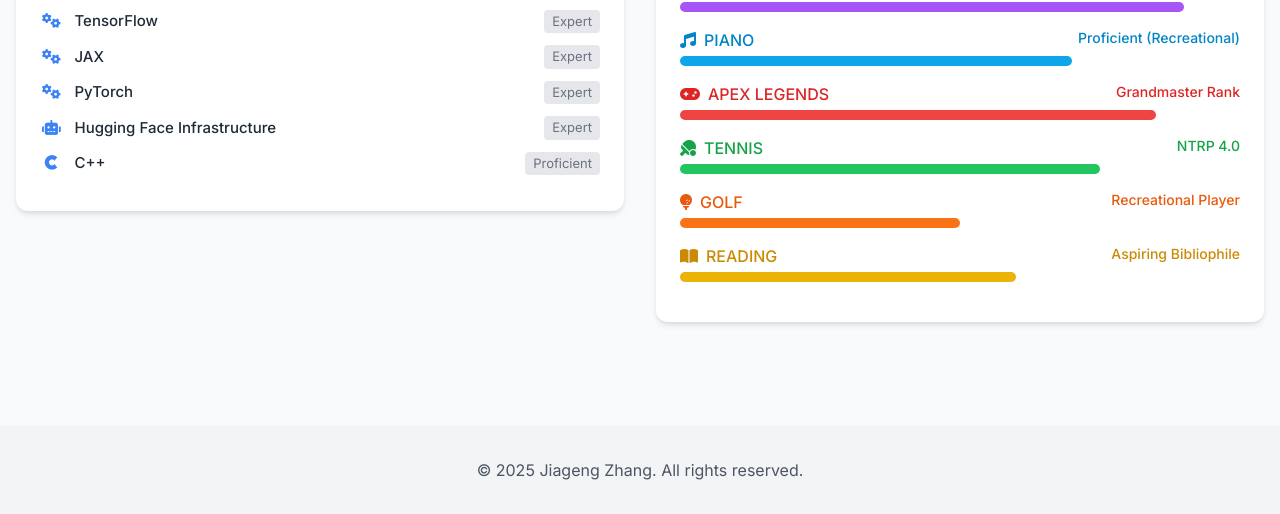
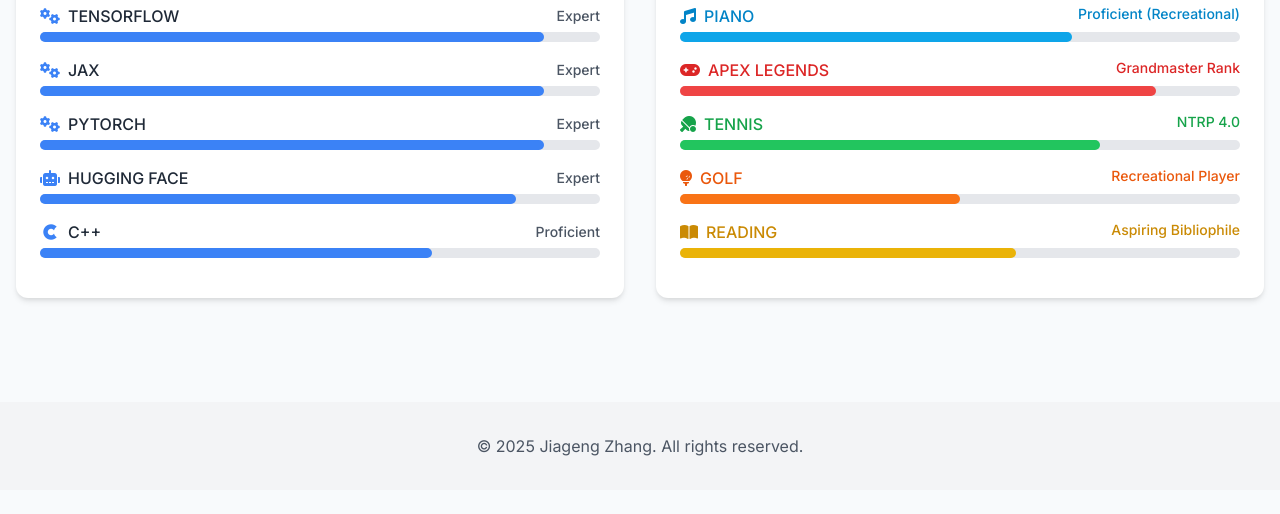
Before and after one commit to Zarjagen/portfolio, a plain HTML site: page index.html in a window 1280 px wide. Shown: the part 2134-2648 px from the top of the page. After the commit the page ends 2624 px from the top, so only its background shows below. Drawn offline with nearby package versions, Linux system fonts and the light colour scheme.

Commit message:
Update bar for programming language.

```diff
--- a/index.html
+++ b/index.html
@@ -12,12 +12,12 @@
             font-family: 'Inter', sans-serif;
             background-color: #f8fafc; /* Tailwind gray-50 */
         }
-        /* .progress-bar-bg {
+        .progress-bar-bg {
             background-color: #e5e7eb; /* Tailwind gray-200 */
-        /* }
+        }
         .progress-bar-fill {
             background-color: #3b82f6; /* Tailwind blue-500 */
-        /* } */
+        }
         .icon-link:hover {
             color: #3b82f6; /* Tailwind blue-500 */
         }
@@ -62,7 +62,7 @@
         }
 
         .hero-background {
-            background-image: url('https://placehold.co/1200x300/a0aec0/ffffff?text=Universe');
+            background-image: url('https://placehold.co/1200x300/a0aec0/ffffff?text=The+Universe');
             background-size: cover;
             background-position: center;
             height: 250px;
@@ -153,30 +153,18 @@
             flex: 1;
         }
 
-        /* Technical Skills List Styling */
+        /* Technical Skills List Styling - Reverted to progress bar style */
         .skill-item {
-            display: flex;
-            align-items: center;
-            margin-bottom: 0.75rem; /* mb-3 */
-            font-size: 0.9375rem; /* text-base slightly smaller */
+            margin-bottom: 1rem; /* mb-4 */
         }
-        .skill-item-icon {
-            color: #3b82f6; /* text-blue-500 */
-            margin-right: 0.75rem; /* mr-3 */
-            width: 1.5em; /* Consistent icon width */
-            text-align: center;
+        .skill-item .flex {
+             margin-bottom: 0.25rem; /* mb-1 */
         }
-        .skill-name {
-            font-weight: 500; /* font-medium */
+        .skill-item .text-base { /* Skill name */
             color: #1f2937; /* text-gray-800 */
-            flex-grow: 1;
         }
-        .skill-level {
-            font-size: 0.8125rem; /* text-sm slightly smaller */
-            color: #6b7280; /* text-gray-500 */
-            background-color: #e5e7eb; /* bg-gray-200 */
-            padding: 0.125rem 0.5rem; /* py-0.5 px-2 */
-            border-radius: 0.25rem; /* rounded-md */
+         .skill-item .text-sm { /* Skill level text */
+            color: #4b5563; /* text-gray-600 */
         }
 
 
@@ -187,7 +175,6 @@
         .hobby-tennis .progress-bar-fill { background-color: #22c55e; } /* Green */
         .hobby-golf .progress-bar-fill { background-color: #f97316; } /* Orange */
         .hobby-reading .progress-bar-fill { background-color: #eab308; } /* Yellow */
-
 
     </style>
 </head>
@@ -212,11 +199,7 @@
             </div>
             <div class="mt-6 max-w-xl md:max-w-2xl mx-auto">
                 <p id="userBio" class="text-gray-700 text-sm md:text-base text-left md:text-center">
-                    Senior Research Engineer at Google CoreML with extensive experience specializing in Large
-                    Language Models (LLMs), multimodal AI, and efficient deep learning. Proven track record of
-                    translating cutting-edge research into impactful production solutions, with key contributions to
-                    Gemini delivering significant inference cost reductions, substantial human evaluation gains, and
-                    novel multimodal and RAG capabilities.
+                    Senior Research Engineer at Google CoreML specializing in Large Language Models (LLMs), multimodal AI, and model efficiency. Proven track record translating research into impactful production solutions, contributing to Gemini with substantial human evaluation gains and novel multimodal/RAG capabilities.
                 </p>
             </div>
             <div class="mt-8">
@@ -414,33 +397,58 @@
                 <h2 class="section-title mb-6 text-2xl border-b pb-2">Technical Skills</h2>
                 <div class="card">
                     <div class="skill-item">
-                        <span class="skill-item-icon"><i class="fab fa-python fa-fw"></i></span>
-                        <span class="skill-name">Python</span>
-                        <span class="skill-level">Expert</span>
+                        <div class="flex justify-between w-full items-center">
+                            <span class="text-base font-medium text-gray-800"><i class="fab fa-python fa-fw mr-2 text-blue-500"></i>PYTHON</span>
+                            <span class="text-sm font-medium text-gray-600">Expert</span>
+                        </div>
+                        <div class="w-full progress-bar-bg rounded-full h-2.5 mt-1">
+                            <div class="progress-bar-fill h-2.5 rounded-full" style="width: 95%"></div>
+                        </div>
                     </div>
                     <div class="skill-item">
-                        <span class="skill-item-icon"><i class="fas fa-cogs fa-fw"></i></span>
-                        <span class="skill-name">TensorFlow</span>
-                        <span class="skill-level">Expert</span>
+                        <div class="flex justify-between w-full items-center">
+                            <span class="text-base font-medium text-gray-800"><i class="fas fa-cogs fa-fw mr-2 text-blue-500"></i>TENSORFLOW</span>
+                            <span class="text-sm font-medium text-gray-600">Expert</span>
+                        </div>
+                        <div class="w-full progress-bar-bg rounded-full h-2.5 mt-1">
+                            <div class="progress-bar-fill h-2.5 rounded-full" style="width: 90%"></div>
+                        </div>
                     </div>
                     <div class="skill-item">
-                        <span class="skill-item-icon"><i class="fas fa-cogs fa-fw"></i></span>
-                        <span class="skill-name">JAX</span>
-                        <span class="skill-level">Expert</span>
+                        <div class="flex justify-between w-full items-center">
+                            <span class="text-base font-medium text-gray-800"><i class="fas fa-cogs fa-fw mr-2 text-blue-500"></i>JAX</span>
+                            <span class="text-sm font-medium text-gray-600">Expert</span>
+                        </div>
+                        <div class="w-full progress-bar-bg rounded-full h-2.5 mt-1">
+                            <div class="progress-bar-fill h-2.5 rounded-full" style="width: 90%"></div>
+                        </div>
                     </div>
                     <div class="skill-item">
-                        <span class="skill-item-icon"><i class="fas fa-cogs fa-fw"></i></span>
-                        <span class="skill-name">PyTorch</span>
-                        <span class="skill-level">Expert</span>
+                        <div class="flex justify-between w-full items-center">
+                            <span class="text-base font-medium text-gray-800"><i class="fas fa-cogs fa-fw mr-2 text-blue-500"></i>PYTORCH</span>
+                            <span class="text-sm font-medium text-gray-600">Expert</span>
+                        </div>
+                        <div class="w-full progress-bar-bg rounded-full h-2.5 mt-1">
+                            <div class="progress-bar-fill h-2.5 rounded-full" style="width: 90%"></div>
+                        </div>
                     </div>
                     <div class="skill-item">
-                        <span class="skill-item-icon"><i class="fas fa-robot fa-fw"></i></span>
-                        <span class="skill-name">Hugging Face Infrastructure</span>
-                        <span class="skill-level">Expert</span>
+                        <div class="flex justify-between w-full items-center">
+                            <span class="text-base font-medium text-gray-800"><i class="fas fa-robot fa-fw mr-2 text-blue-500"></i>HUGGING FACE</span>
+                            <span class="text-sm font-medium text-gray-600">Expert</span>
+                        </div>
+                        <div class="w-full progress-bar-bg rounded-full h-2.5 mt-1">
+                            <div class="progress-bar-fill h-2.5 rounded-full" style="width: 85%"></div>
+                        </div>
                     </div>
                     <div class="skill-item">
-                        <span class="skill-item-icon"><i class="fab fa-cuttlefish fa-fw"></i></span> <span class="skill-name">C++</span>
-                        <span class="skill-level">Proficient</span>
+                        <div class="flex justify-between w-full items-center">
+                            <span class="text-base font-medium text-gray-800"><i class="fab fa-cuttlefish fa-fw mr-2 text-blue-500"></i>C++</span>
+                            <span class="text-sm font-medium text-gray-600">Proficient</span>
+                        </div>
+                        <div class="w-full progress-bar-bg rounded-full h-2.5 mt-1">
+                            <div class="progress-bar-fill h-2.5 rounded-full" style="width: 70%"></div>
+                        </div>
                     </div>
                 </div>
             </section>
```
